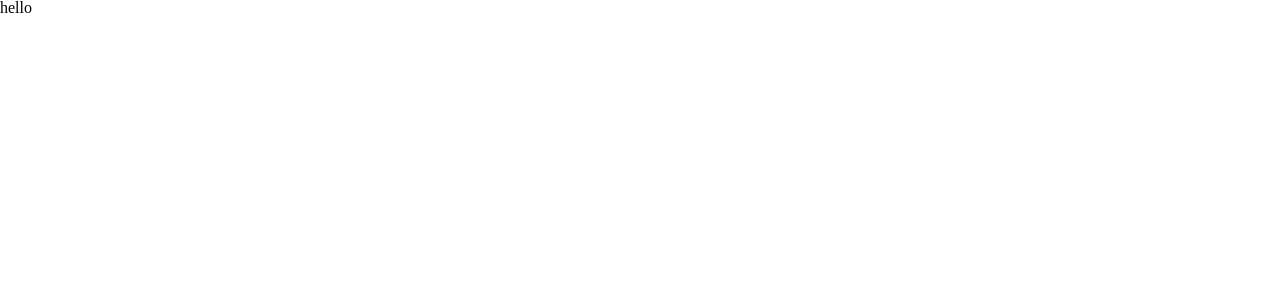
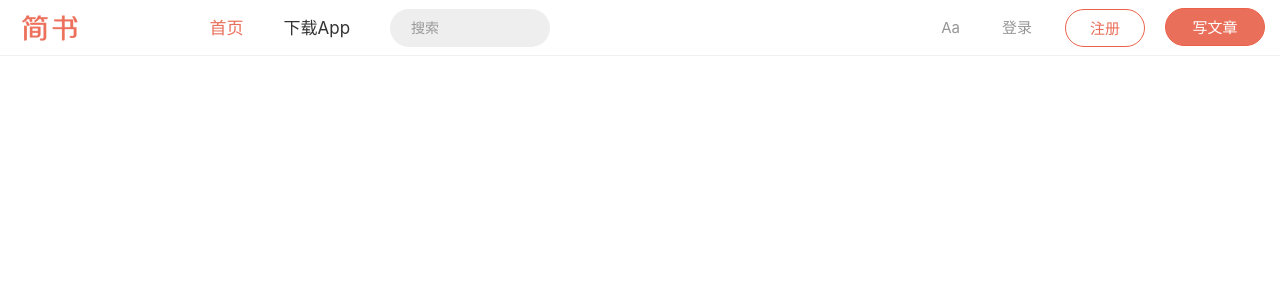
Before and after one commit to sdshaoda/react-jianshu, a React (Create React App) app: page / in a window 1280 px wide. Shown: the top 300 px of the page. Built offline with nearby package versions, Linux system fonts and the light colour scheme.

Commit message:
add Header

```diff
--- a/src/App.js
+++ b/src/App.js
@@ -1,10 +1,11 @@
 import React, { Component } from 'react';
+import Header from './common/header';
 
 class App extends Component {
   render() {
     return (
       <div className="App">
-        hello
+        <Header />
       </div>
     );
   }
--- /dev/null
+++ b/src/common/header/index.js
@@ -0,0 +1,27 @@
+import React, { Component } from 'react';
+import { HeaderWrapper, Logo, Nav, NavItem, NavSearch, Button } from './style';
+
+class Header extends Component {
+  // constructor(props) {
+  //   super(props);
+  // }
+
+  render() {
+    return (
+      <HeaderWrapper>
+        <Logo />
+        <Nav>
+          <NavItem className="left active">首页</NavItem>
+          <NavItem className="left">下载App</NavItem>
+          <NavSearch />
+        </Nav>
+        <Button className="write">写文章</Button>
+        <Button className="reg">注册</Button>
+        <NavItem className="right login">登录</NavItem>
+        <NavItem className="right mode">Aa</NavItem>
+      </HeaderWrapper>
+    )
+  }
+}
+
+export default Header;
--- /dev/null
+++ b/src/common/header/style.js
@@ -0,0 +1,101 @@
+import styled from 'styled-components';
+import logoPic from '../../static/nav-logo.png';
+
+export const HeaderWrapper = styled.div`
+  position: relative;
+  height: 56px;
+  border-bottom: 1px solid #f0f0f0;
+`;
+
+export const Logo = styled.a.attrs({
+  href: '/'
+})`
+  display: block;
+  width: 100px;
+  height: 56px;
+  position: absolute;
+  top: 0;
+  left: 0;
+  background: url(${logoPic});
+  background-size: contain;
+`;
+
+export const Nav = styled.div`
+  display: inline-block;
+  height: 100%;
+  margin-left: 194.5px;
+`;
+
+export const NavItem = styled.div`
+  margin-right: 10px;
+  padding: 0 15px;
+  font-size: 17px;
+  line-height: 56px;
+  color: #333;
+  cursor: pointer;
+  &.left {
+    float: left;
+    &:hover {
+      background-color: #f5f5f5;
+    }
+  }
+  &.right {
+    float: right;
+    color: #969696;
+  }
+  &.active {
+    color: #ea6f5a;
+    &:hover {
+      background-color: #fff;
+    }
+  }
+  &.login {
+    margin: 0 6px 0 10px;
+    padding: 0 12px;
+    font-size: 15px;
+  }
+  &.mode {
+    padding: 0 10px 0 15px;
+    font-size: 15px;
+  }
+`;
+
+export const NavSearch = styled.input.attrs({
+  placeholder: '搜索'
+})`
+  width: 160px;
+  height: 38px;
+  margin: 9px 0 9px 15px;
+  padding: 0 21px;
+  border: none;
+  outline: none;
+  border-radius: 19px;
+  background: #eee;
+  font-size: 14px;
+  &::placeholder {
+    color: #999;
+  }
+`;
+
+export const Button = styled.div`
+  height: 38px;
+  padding: 0 20px;
+  float: right;
+  line-height: 38px;
+  text-align: center;
+  font-size: 15px;
+  border-radius: 20px;
+  border: 1px solid #ec6149;
+  cursor: pointer;
+  &.write {
+    width: 100px;
+    margin: 8px 15px;
+    background: #ea6f5a;
+    color: #fff;
+  }
+  &.reg {
+    width: 80px;
+    margin: 9px 5px 0 15px;
+    color: #ea6f5a;
+  }
+`;
--- a/src/style.js
+++ b/src/style.js
@@ -44,4 +44,12 @@
   border-collapse: collapse;
   border-spacing: 0;
 }
+
+* {
+  box-sizing: border-box;
+}
+
+body {
+  font-family: -apple-system,SF UI Text,Arial,PingFang SC,Hiragino Sans GB,Microsoft YaHei,WenQuanYi Micro Hei,sans-serif;
+}
 `;
```
Also changed, not shown: src/static/nav-logo.png (added).
